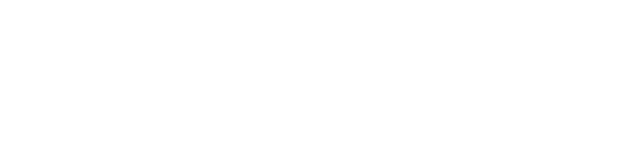
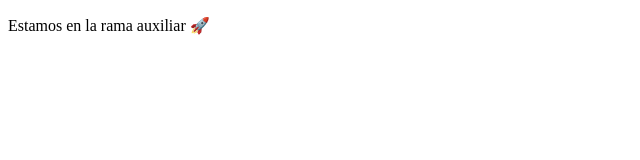
Before and after one commit to jm-27/repoJMCursoGit, a plain HTML site: page index.html in a window 1280 px wide. Shown: the whole page, without its empty margins (0-640 px from the left). Drawn offline with Linux system fonts and the light colour scheme.

Commit message:
Commit en la rama auxiliar

```diff
--- a/index.html
+++ b/index.html
@@ -9,7 +9,7 @@
 <body>
 
 
-
+<p>Estamos en la rama auxiliar 🚀</p>
 
 
 
```
